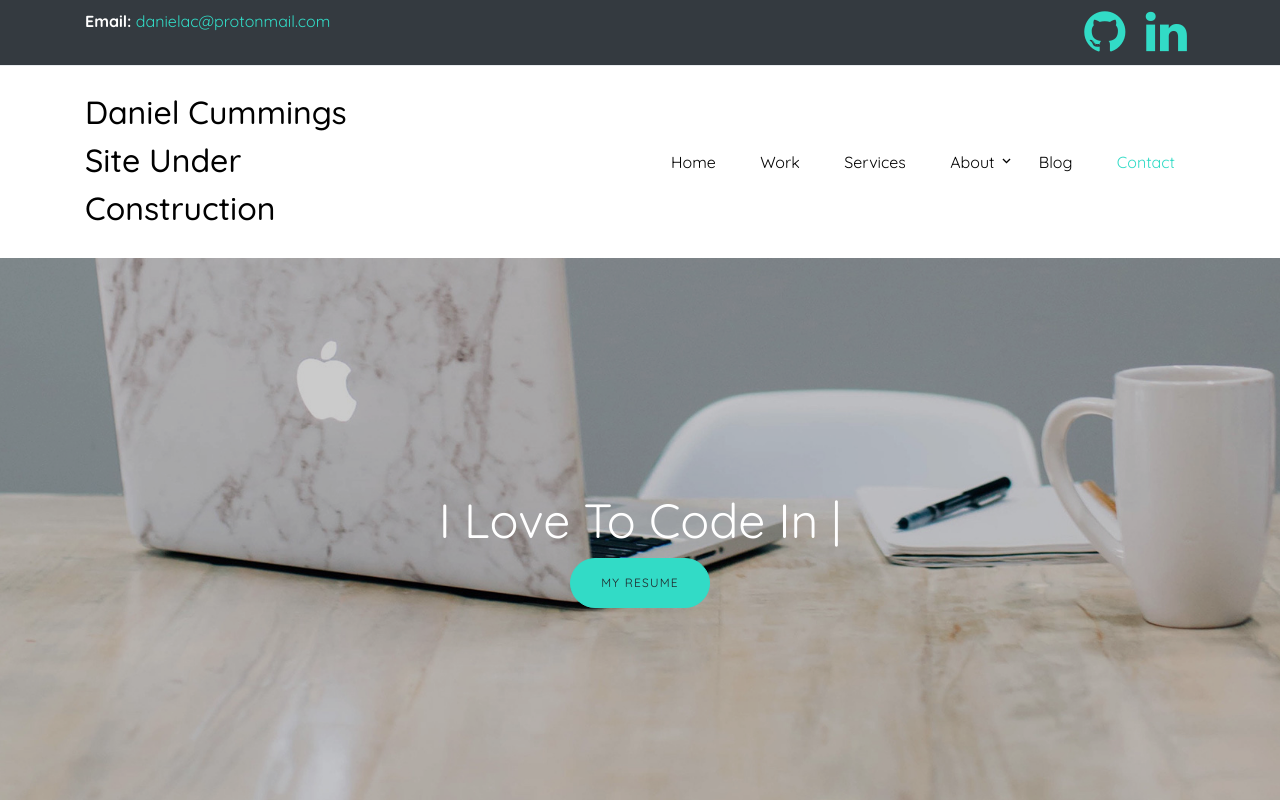
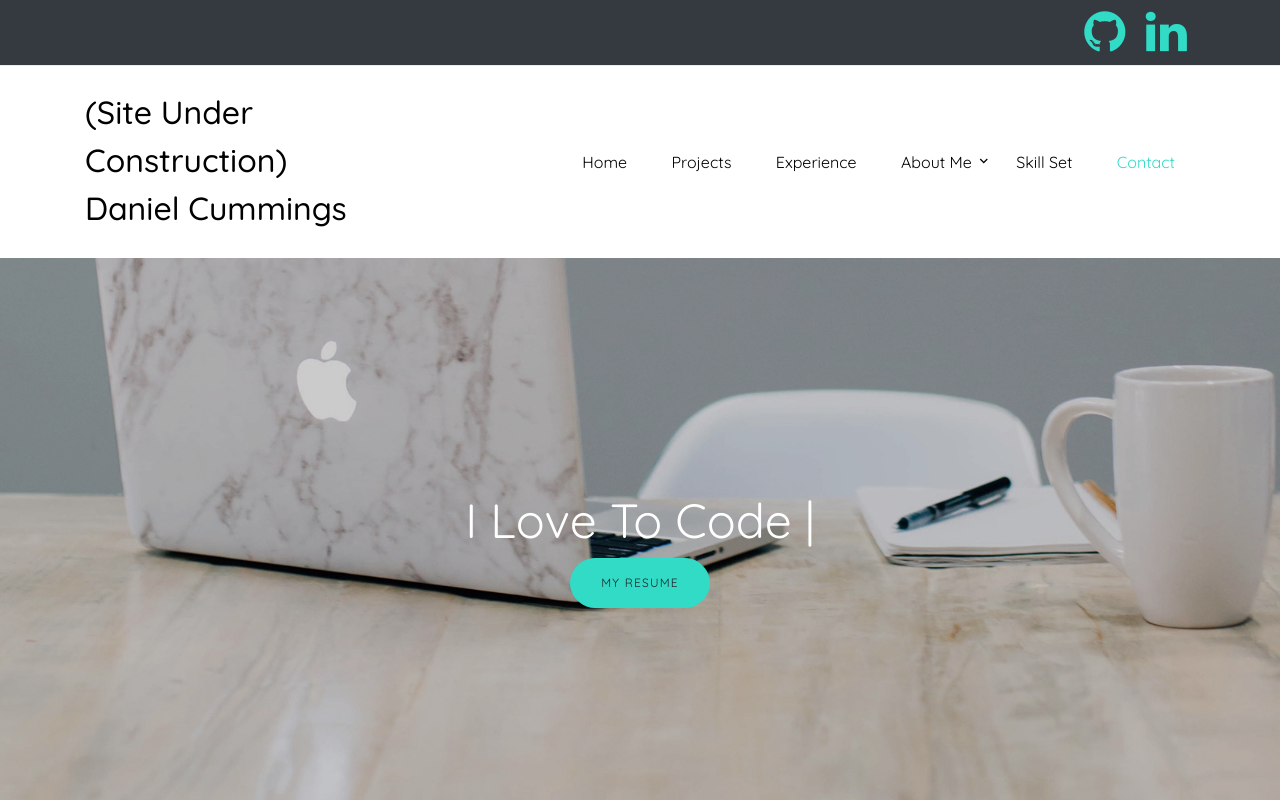
Before and after one commit to DanielACummings/DanielACummings.github.io, a plain HTML site: page index.html in a window 1280 px wide. Shown: the top 800 px of the page. Drawn offline with Linux system fonts and the light colour scheme; files whose address does not match are found by name.

Commit message:
minor edits

```diff
--- a/index.html
+++ b/index.html
@@ -49,7 +49,7 @@
             <p class="mb-0">
               <!-- <span class="mr-3"><strong class="text-white">Phone:</strong> <a href="tel://#">+1 234 5678
                   9101</a></span> -->
-              <span><strong class="text-white">Email:</strong> <a href="#">danielac@protonmail.com</a></span>
+              <!-- <span><strong class="text-white">Email:</strong> <a href="#">danielac@protonmail.com</a></span> -->
             </p>
           </div>
           <div class="col-md-6">
@@ -68,26 +68,26 @@
         <div class="row align-items-center">
 
           <div class="col-11 col-xl-4">
-            <h1 class="mb-0 site-logo"><a href="index.html" class="text-black h2 mb-0">Daniel Cummings <br> Site Under
-                Construction</a></h1>
+            <h1 class="mb-0 site-logo"><a href="index.html" class="text-black h2 mb-0">(Site Under Construction) <br>
+                Daniel Cummings</a></h1>
           </div>
           <div class="col-12 col-md-10 col-xl-8">
             <nav class="site-navigation position-relative text-right" role="navigation">
 
               <ul class="site-menu main-menu js-clone-nav mr-auto d-none d-lg-block">
                 <li><a href="#home-section" class="nav-link">Home</a></li>
-                <li><a href="#work-section" class="nav-link">Work</a></li>
+                <li><a href="#work-section" class="nav-link">Projects</a></li>
                 <li>
-                  <a href="#services-section" class="nav-link">Services</a>
+                  <a href="#services-section" class="nav-link">Experience</a>
                 </li>
                 <li class="has-children">
-                  <a href="#about-section" class="nav-link">About</a>
+                  <a href="#about-section" class="nav-link">About Me</a>
                   <ul class="dropdown">
                     <li><a href="#about-section">Specialties</a></li>
                     <li><a href="#team-section">Our Team</a></li>
                   </ul>
                 </li>
-                <li><a href="#blog-section" class="nav-link">Blog</a></li>
+                <li><a href="#blog-section" class="nav-link">Skill Set</a></li>
                 <li><a href="#contact-section" class="nav-link">Contact</a></li>
               </ul>
             </nav>
@@ -113,10 +113,9 @@
 
             <div class="row justify-content-center mb-4">
               <div class="col-md-8 text-center">
-                <h1>I Love To Code In <span class="typed-words"></span></h1>
+                <h1>I Love To Code <span class="typed-words"></span></h1>
                 <!-- <p class="lead mb-5">Free Web Template by <a href="#" target="_blank">Colorlib</a></p> -->
-                <div><a data-fancybox data-ratio="2" href="https://vimeo.com/317571768"
-                    class="btn btn-primary btn-md">My Resume</a></div>
+                <div><a data-fancybox data-ratio="2" href="" class="btn btn-primary btn-md">My Resume</a></div>
               </div>
             </div>
 
@@ -180,7 +179,7 @@
       <div class="container">
         <div class="row mb-5 justify-content-center">
           <div class="col-md-8 text-center">
-            <h2 class="text-black h1 site-section-heading text-center">Our Works</h2>
+            <h2 class="text-black h1 site-section-heading text-center">My Projects</h2>
             <p class="lead">Lorem ipsum dolor sit amet, consectetur adipisicing elit. Dolores, itaque neque, delectus
               odio iure explicabo.</p>
           </div>
@@ -301,7 +300,7 @@
       <div class="container">
         <div class="row justify-content-center">
           <div class="col-md-8 text-center">
-            <h2 class="text-black h1 site-section-heading text-center">Testimonials</h2>
+            <h2 class="text-black h1 site-section-heading text-center">Endorsements</h2>
           </div>
         </div>
       </div>
```
